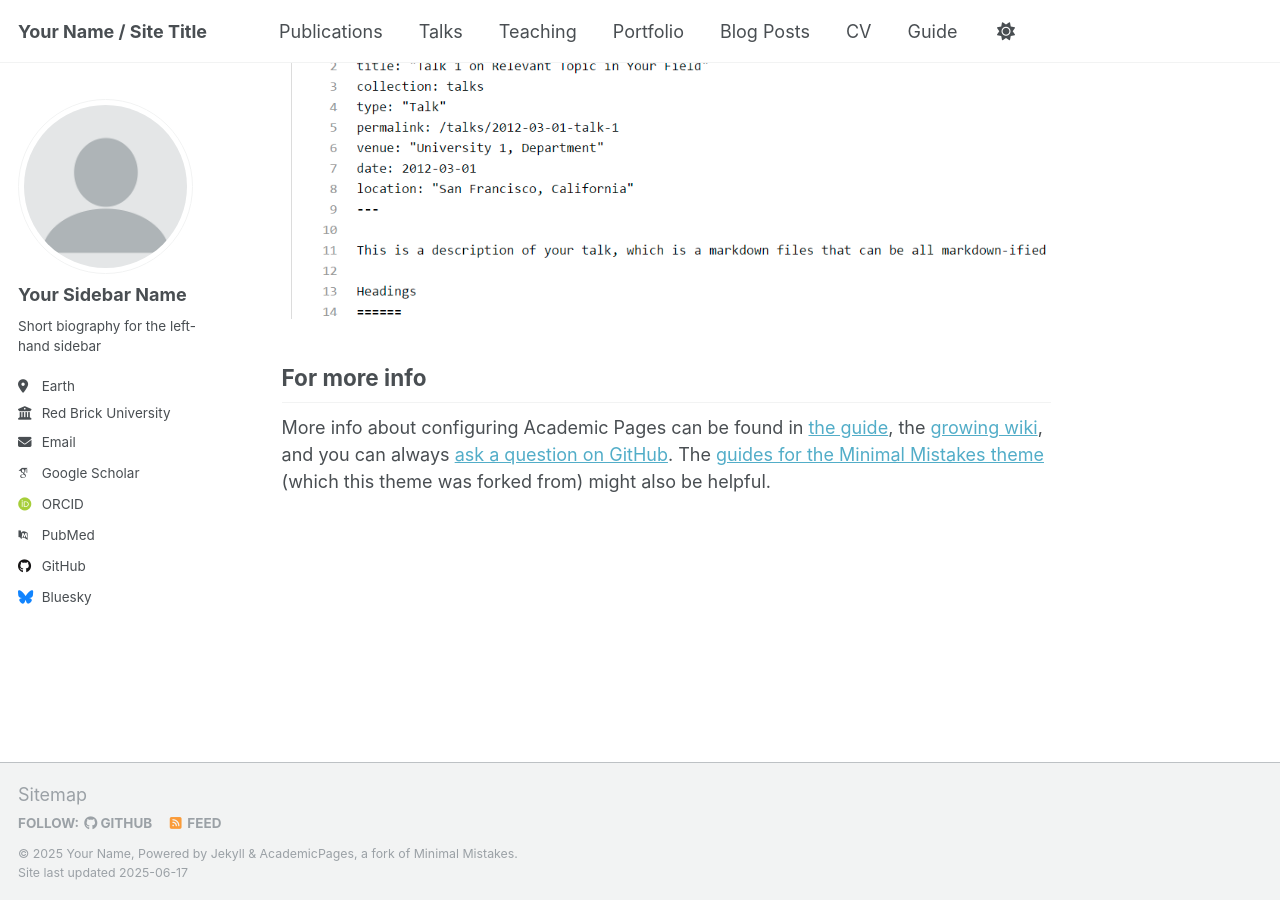
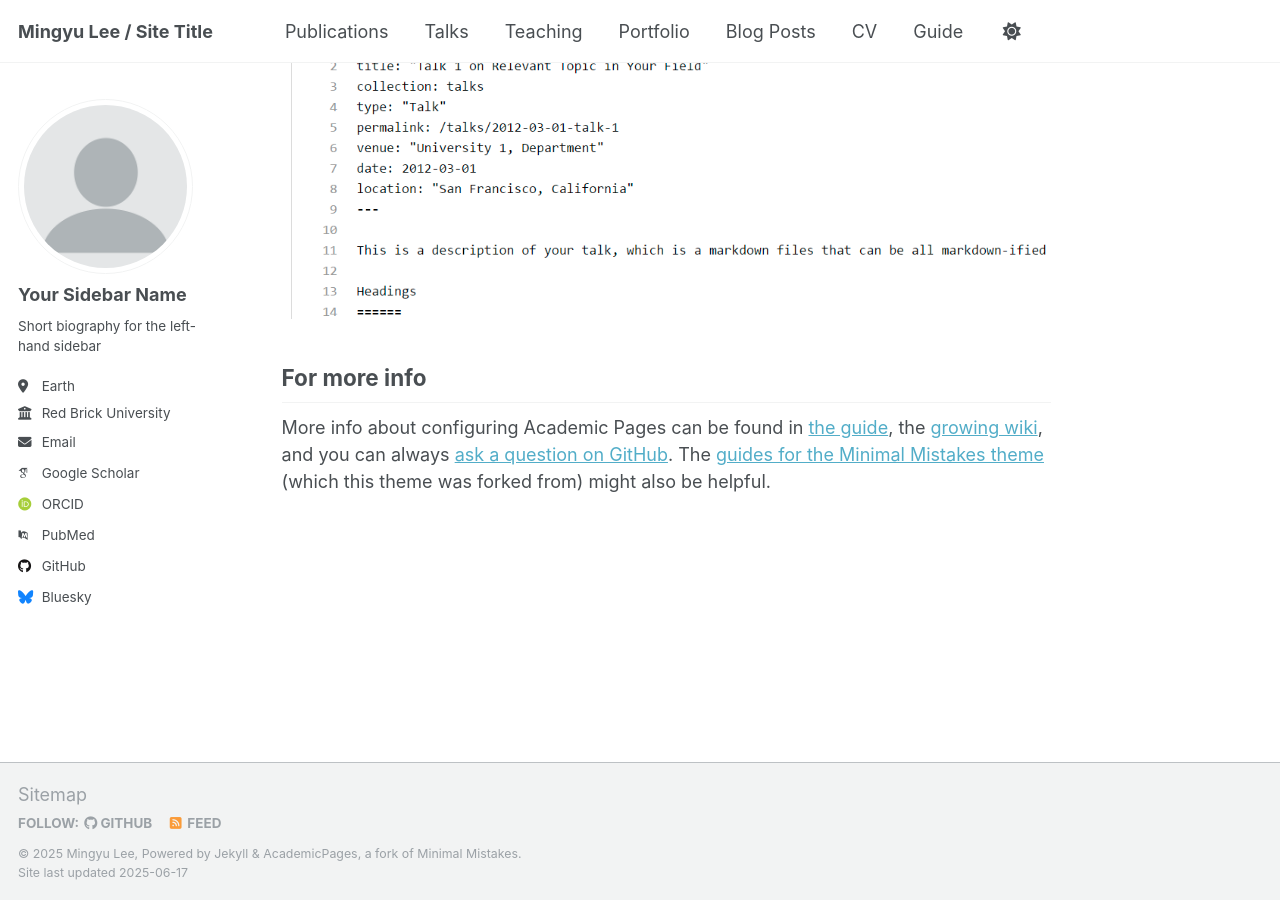
Before and after one commit to mlee864/mlee864.github.io, a Jekyll site: the page built from _pages/about.md, in a window 1280 px wide and 900 px high, scrolled down 2636 px. Built offline with Jekyll 4.4.1, drawn with Linux system fonts in a browser that asks for light colours; some web fonts are replaced.

Commit message:
Update _config.yml

```diff
--- a/_config.yml
+++ b/_config.yml
@@ -9,13 +9,13 @@
 # Basic Site Settings
 locale                   : "en-US"
 site_theme               : "default"
-title                    : "Your Name / Site Title"
+title                    : "Mingyu Lee / Site Title"
 title_separator          : "-"
-name                     : &name "Your Name"
-description              : &description "personal description"
-url                      : https://academicpages.github.io # the base hostname & protocol for your site e.g. "https://[your GitHub username].github.io" or if you already have some other page hosted on Github then use "https://[your GitHub username].github.io/[Your Repo Name]"
+name                     : &name "Mingyu Lee"
+description              : &description "Undergraduate Researcher"
+url                      : https://mlee864.github.io # the base hostname & protocol for your site e.g. "https://[your GitHub username].github.io" or if you already have some other page hosted on Github then use "https://[your GitHub username].github.io/[Your Repo Name]"
 baseurl                  : "" # the subpath of your site, e.g. "/blog"
-repository               : "academicpages/academicpages.github.io"
+repository               : "mlee864/mlee864.github.io"
 
 # Site Author - The following control what appear as part of the author content on the side bar.
 #               If a field is blank the icon and link will not appear, otherwise it will be shown.
```
